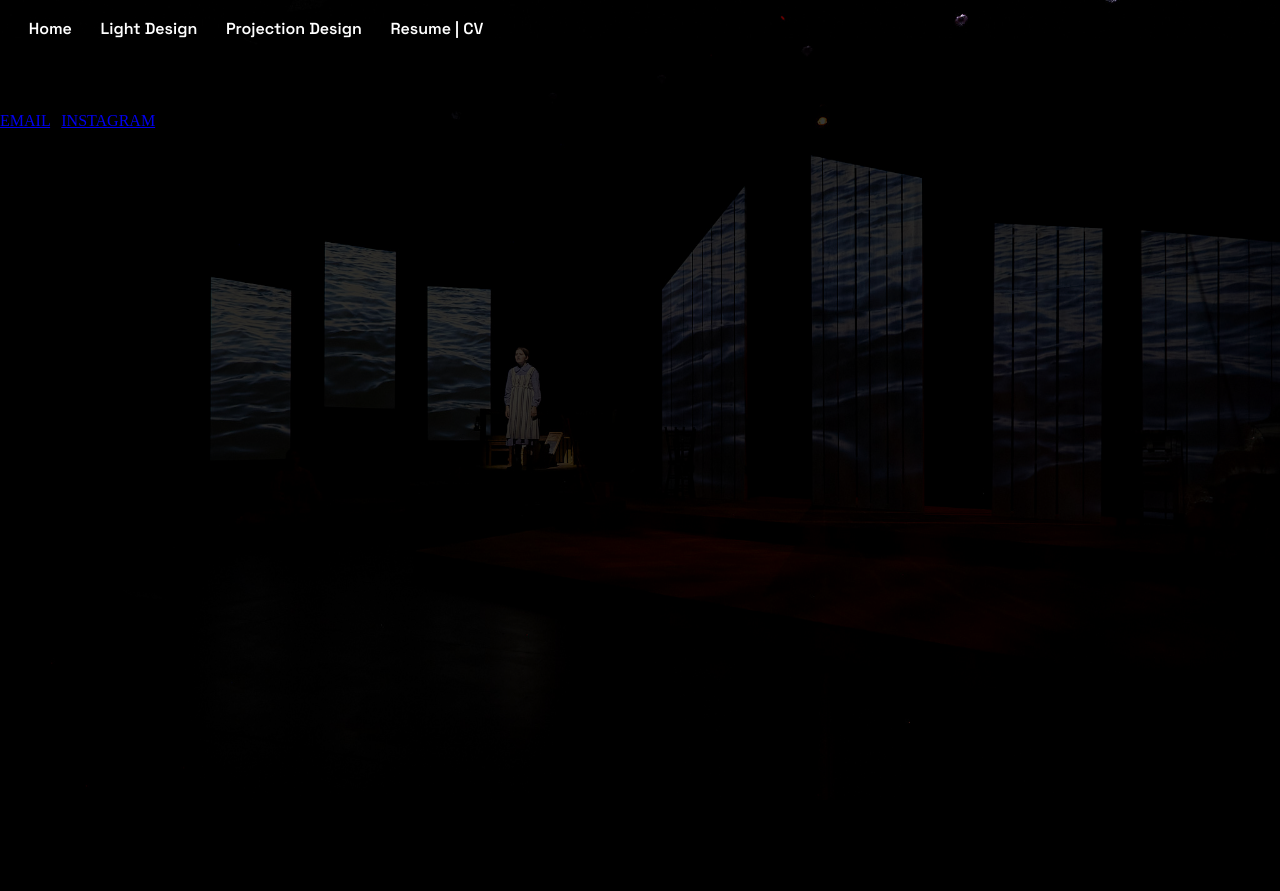
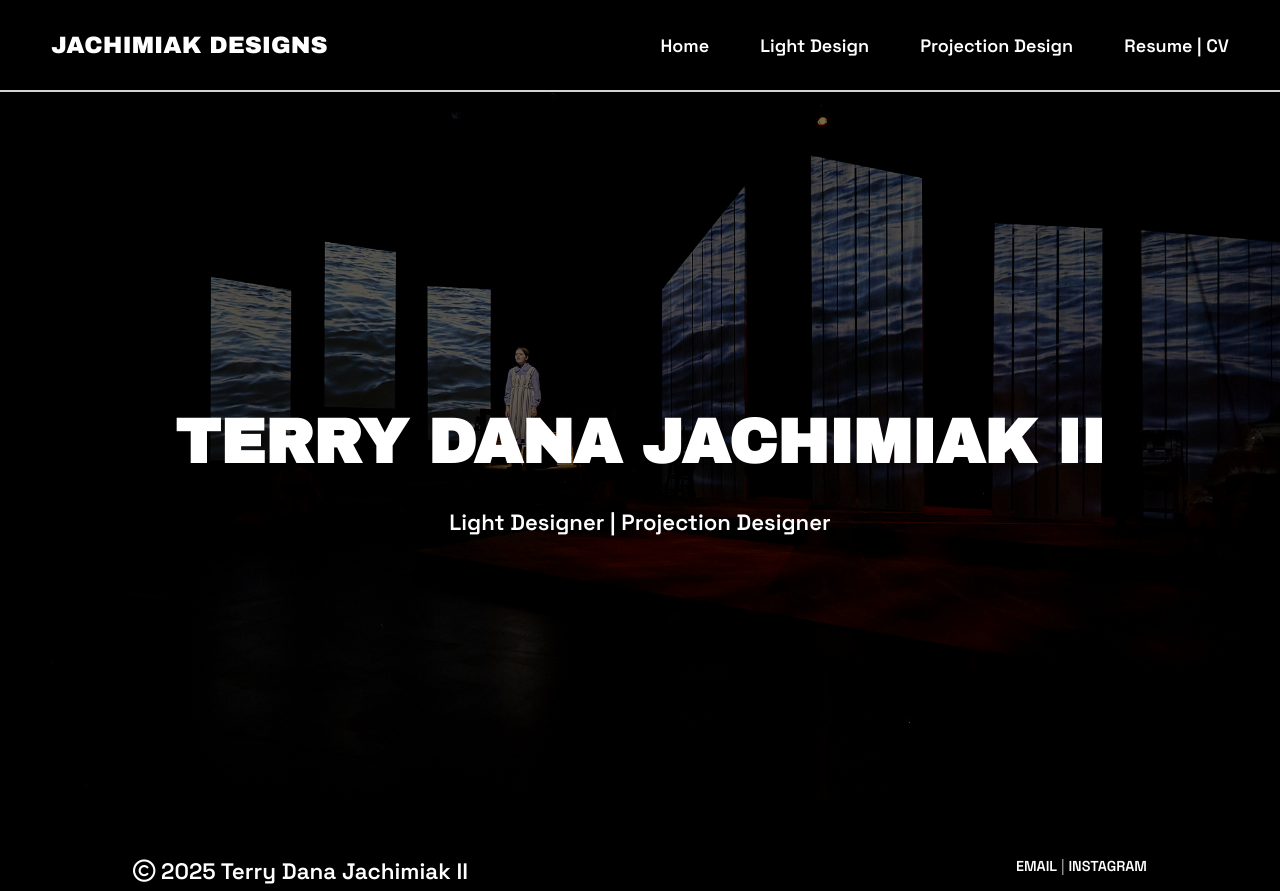
Before and after one commit to Jachimiak/theatre-portfolio, a plain HTML site: page index.html in a window 1280 px wide. Before the commit the page ends 839 px from the top, so only its background shows below. Drawn offline with Linux system fonts and the light colour scheme.

Commit message:
Updated Theatre Portfolio Main Page

```diff
--- a/styles.css
+++ b/styles.css
@@ -2,6 +2,22 @@
     --main-font: "Archivo Black", Arial, Helvetica, sans-serif;
     --link-font: "Space Grotesk", Arial, Helvetica, sans-serif;
     --font-color: white;
+    --heading-1-size: 4rem;
+    --heading-1-size-value: 4;
+    --large-text-size: 1.4rem;
+    --large-text-size-value: 1.4;
+    --site-title-font-font-size: 1.5rem;
+    --site-title-font-font-size-value: 1.5;
+    --normal-text-size: 1rem;
+    --normal-text-size: 1rem;
+    --site-navigation-font-font-size: var(--normal-text-size);
+    --site-navigation-font-font-size-value: var(--normal-text-size-value);
+    --small-text-size: .9rem;
+    --small-text-size-value: .9;
+    --header-outer-height: 110px;
+    --header-inner-height: 70px;
+    --header-height-difference: calc(var(--header-outer-height) - var(--header-inner-height);
+);
 }
 
 *, ::before, ::after {
@@ -12,46 +28,78 @@
 
 body {
     background: black;
+    color: var(--font-color);
 }
 
-#header {
-    padding: 2.5vh 4vw;
-    box-sizing: border-box;
+/* Sticky Header Design */
+
+.header-outer {
+    position: sticky;
+    top: 0;
+    padding: 2.5vw 4vw;
+    align-items: center;
     border-bottom: 2px solid lightgrey;
+    background-color: black;
 
 }
 
-.full-header{
-    height: 100%;
-    width: 100%;
-    display: flex;
+.header-inner{
+    display:flex;
     justify-content: space-between;
     align-items: center;
-
+    flex-wrap: nowrap;
 }
 
-.header-title-text {
+.header-logo {
     font-family: var(--main-font);
     color: #FFF;
-    font-size: 32px;
+    font-size: calc((var(--site-title-font-font-size-value) - 1) * 1.2vw + 1rem);
     font-style: normal;
     font-weight: 400;
     line-height: normal;
+    text-wrap: nowrap;
 }
 
-nav {
-    width: 40vw;
-    min-width: 380px;
-    display: flex;
-    justify-content: space-evenly;
-    align-items: center;
+.header-navigation {
+	display: flex;
+	flex-wrap: wrap;
 }
 
-nav a {
+
+.header-navigation a {
     font-family: var(--link-font);
-    color: var(--font-color);
-    text-decoration: none;
+    color: inherit;
+    position: relative;
+    margin-left: 4vw;
+    text-wrap: nowrap;
+    font-size: calc(var(--site-navigation-font-font-size-value) * 1rem);
+    font-weight: 500;
 }
+
+.header-navigation a {
+	font-size: 1.125rem;
+	color: inherit;
+	text-decoration: none;
+}
+
+.header-navigation a:hover:after {
+    transform: scaleX(1);
+}
+
+.header-navigation a:after {
+    transition: 0.25s ease;
+    content: "";
+    display: block;
+    width: 100%;
+    height: 2px;
+    background-color: white;
+    transform: scaleX(0);
+    position: absolute;
+    bottom: -4px;
+    left: 0;
+}
+
+/* Main body of first page with hero image and name/position. */
 
 .hero-image {
     position: absolute;
@@ -70,6 +118,73 @@ nav a {
     width:100%;
     height: 100%;
     position: absolute;
-    background-color: rgb(0, 0, 0, 0.78);
+    background-color: rgb(0, 0, 0, 0.58);
     z-index: -1;
 }
+
+main {
+    height: calc(100vh - 5vh);
+    display: flex;
+    justify-content: center;
+    align-items: center;
+}
+
+.hero-text {
+    width: calc(80vw - 1rem);
+}
+
+.hero-name h1 {
+    font-family: var(--main-font);
+    color: var(--font-color);
+    font-size: calc((var(--heading-1-size-value) - 1) * 1.2vw + 1rem);
+    text-align: center;
+    margin: 2rem;
+}
+
+.hero-sub p {
+    font-family: var(--link-font);
+    color: var(--font-color);
+    font-size: calc((var(--large-text-size-value) - 1) * 1.2vw + 1rem);
+    text-align: center;
+    margin: 2rem;
+}
+
+/* Footer Design */
+
+
+.footer-container {
+    display: grid;
+    grid-template-areas:
+        "copyright blank contact";
+    grid-template-columns: repeat(3,1fr);
+    gap: 5px;
+    padding: 5px;
+    background-color: black;
+    margin: auto 10vw;
+}
+
+.copyright {
+    grid-area: copyright;
+    font-size: calc(var(--large-text-size-value) * 1rem);
+    font-family: var(--link-font);
+    text-wrap: nowrap;
+}
+
+.blank {
+    grid-area: blank;
+}
+
+.contact {
+    grid-area: contact;
+    text-align: right;
+    text-wrap: nowrap;
+
+}
+
+.contact a {
+    font-family: var(--link-font);
+    color: var(--font-color);
+    text-decoration: none;
+    text-wrap: nowrap;
+    font-size: calc(var(--small-text-size-value) * 1rem);
+}
```
Also changed, not shown: script.js (added).
